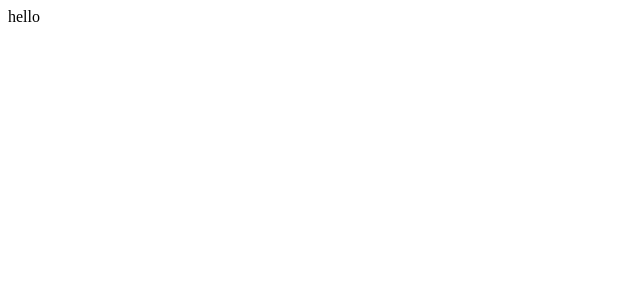
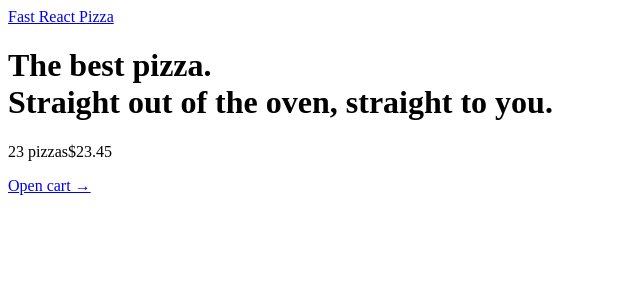
Before and after one commit to BoosterTech/fast-pizza-co, a React (Vite) app: page / in a window 1280 px wide. Shown: the top 300 px of the page, without its empty margins (0-640 px from the left). Built offline with nearby package versions, Linux system fonts and the light colour scheme.

Commit message:
'App' created, Routes added using createBrowserRouter

```diff
--- a/src/App.jsx
+++ b/src/App.jsx
@@ -1,6 +1,36 @@
+import { createBrowserRouter, RouterProvider } from "react-router-dom";
+
+import Home from "./ui/Home";
+import Menu from "./features/menu/Menu";
+import Cart from "./features/cart/Cart";
+import CreateOrder from "./features/order/CreateOrder";
+import Order from "./features/order/Order";
+import AppLayout from "./ui/AppLayout";
+
+const router = createBrowserRouter([
+  {
+    element: <AppLayout />,
+    children: [
+      {
+        path: "/",
+        element: <Home />,
+      },
+      {
+        path: "/menu",
+        element: <Menu />,
+      },
+      {
+        path: "/cart",
+        element: <Cart />,
+      },
+      { path: "/order/new", element: <CreateOrder /> },
+      { path: "/order/:orderId", element: <Order /> },
+    ],
+  },
+]);
+
 function App() {
-  const x = 23;
-  return <>hello</>;
+  return <RouterProvider router={router} />;
 }
 
 export default App;
```
